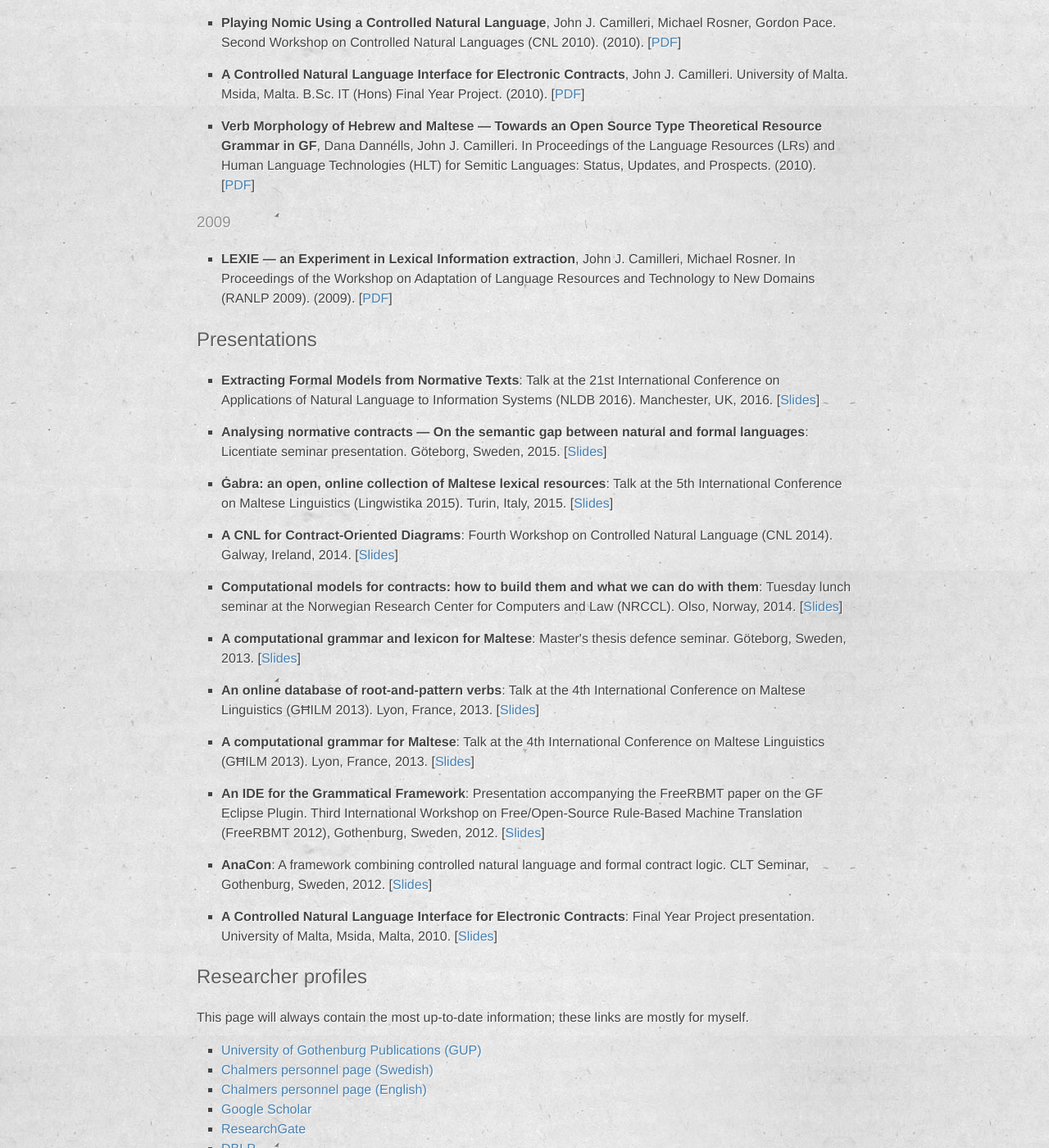
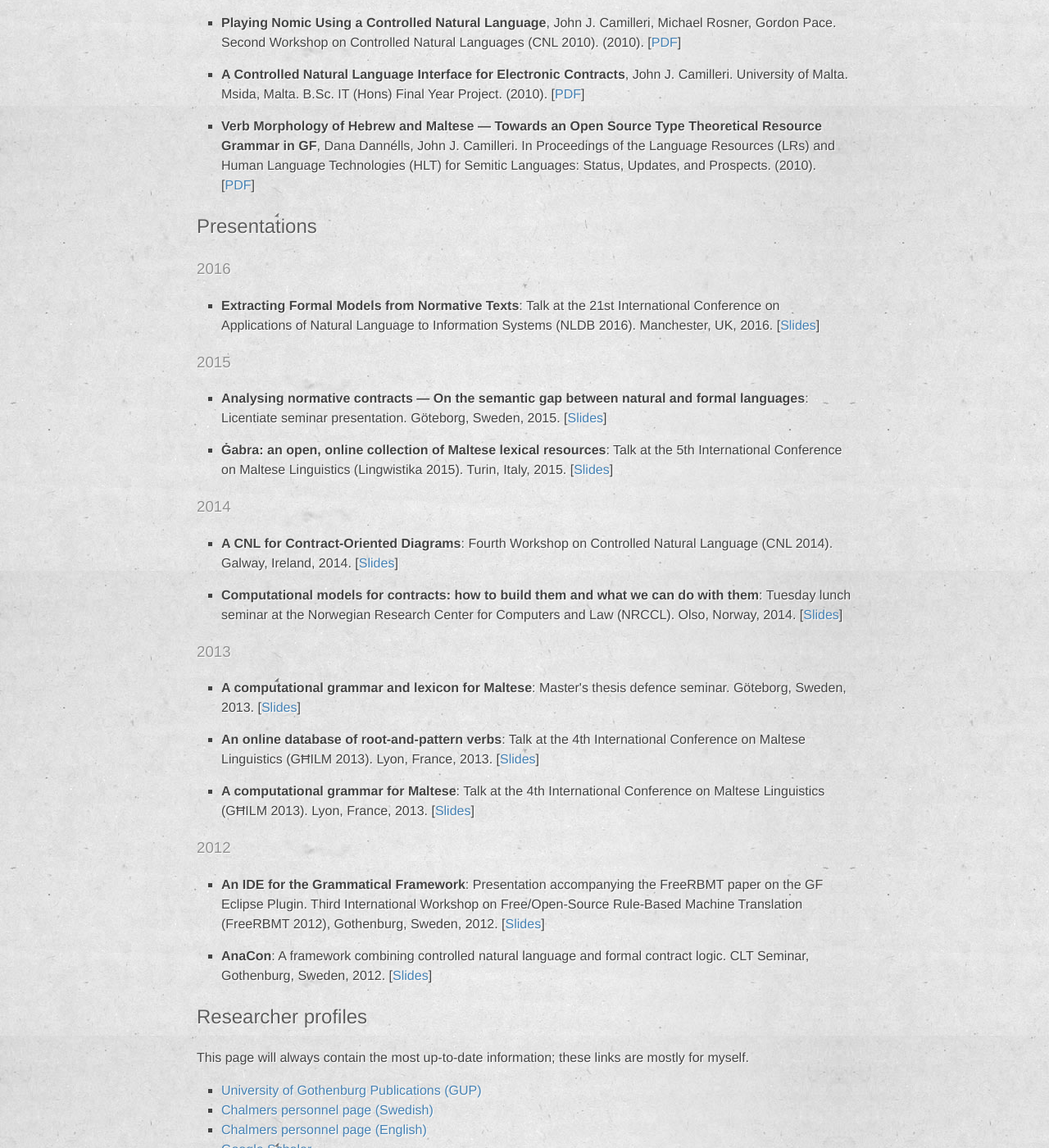
Before and after one commit to johnjcamilleri/johnjcamilleri.github.io, a Jekyll site: the page built from academic.md, in a window 1280 px wide and 1400 px high, scrolled down 2569 px. Shown: the whole window at 82% size. Built offline with Jekyll 4.4.1, drawn with Linux system fonts in a browser that asks for light colours.

Commit message:
Split presentations by year

```diff
--- a/_data/presentations.json
+++ b/_data/presentations.json
@@ -15,6 +15,7 @@
   },
   {
     "key": "fyp2010",
+    "show": false,
     "filename": "2010-06 FYP.pdf",
     "year": 2010,
     "month": 6,
--- a/_data/publications.json
+++ b/_data/publications.json
@@ -1,6 +1,7 @@
 [
   {
     "key": "ranlp2009",
+    "show": false,
     "type": "paper",
     "bibtype": "conference",
     "year": 2009,
@@ -101,8 +102,8 @@
     }
   },
   {
+    "key": "wict2010",
     "show": false,
-    "key": "wict2010",
     "type": "paper",
     "bibtype": "conference",
     "year": 2010,
--- a/academic.md
+++ b/academic.md
@@ -115,9 +115,16 @@ which are related to my research.
 
 ## Presentations
 
-<ul class="presentations">
+{% assign year = 0 %}
 {% for item in site.data.presentations reversed %}
-  {% if item.show == false %}{% continue %}{% endif %}
+{% if item.show == false %}{% continue %}{% endif %}
+{% if item.year != year %}
+  {% if year != 0 %}</ul>{% endif %}
+  <h3>{{ item.year }}</h3>
+  <ul class="presentations">
+{% assign year = item.year %}
+{% endif %}
+
   <li>
   <em>{{ item.title }}</em>:
   {{ item.description }}.
```
